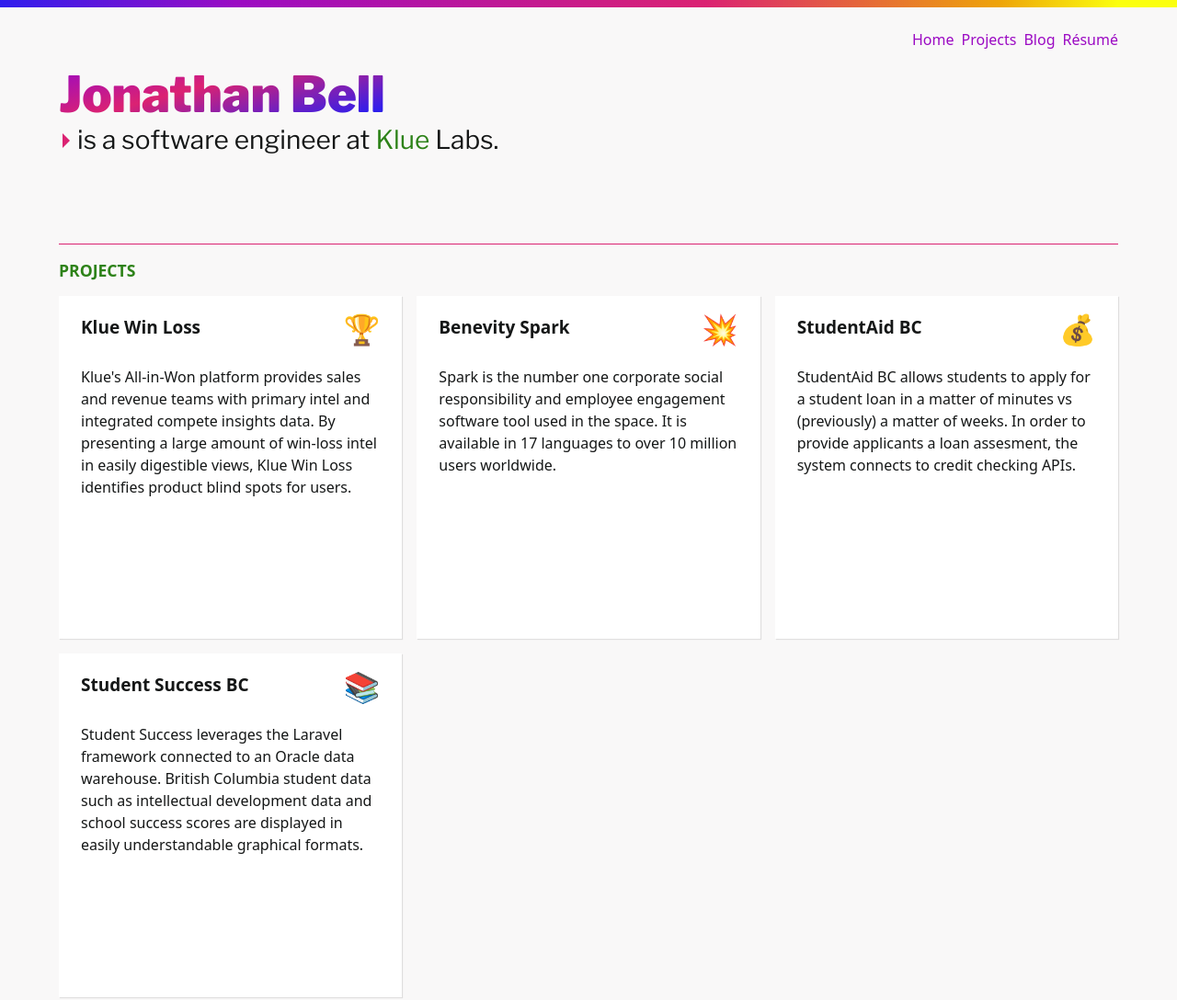
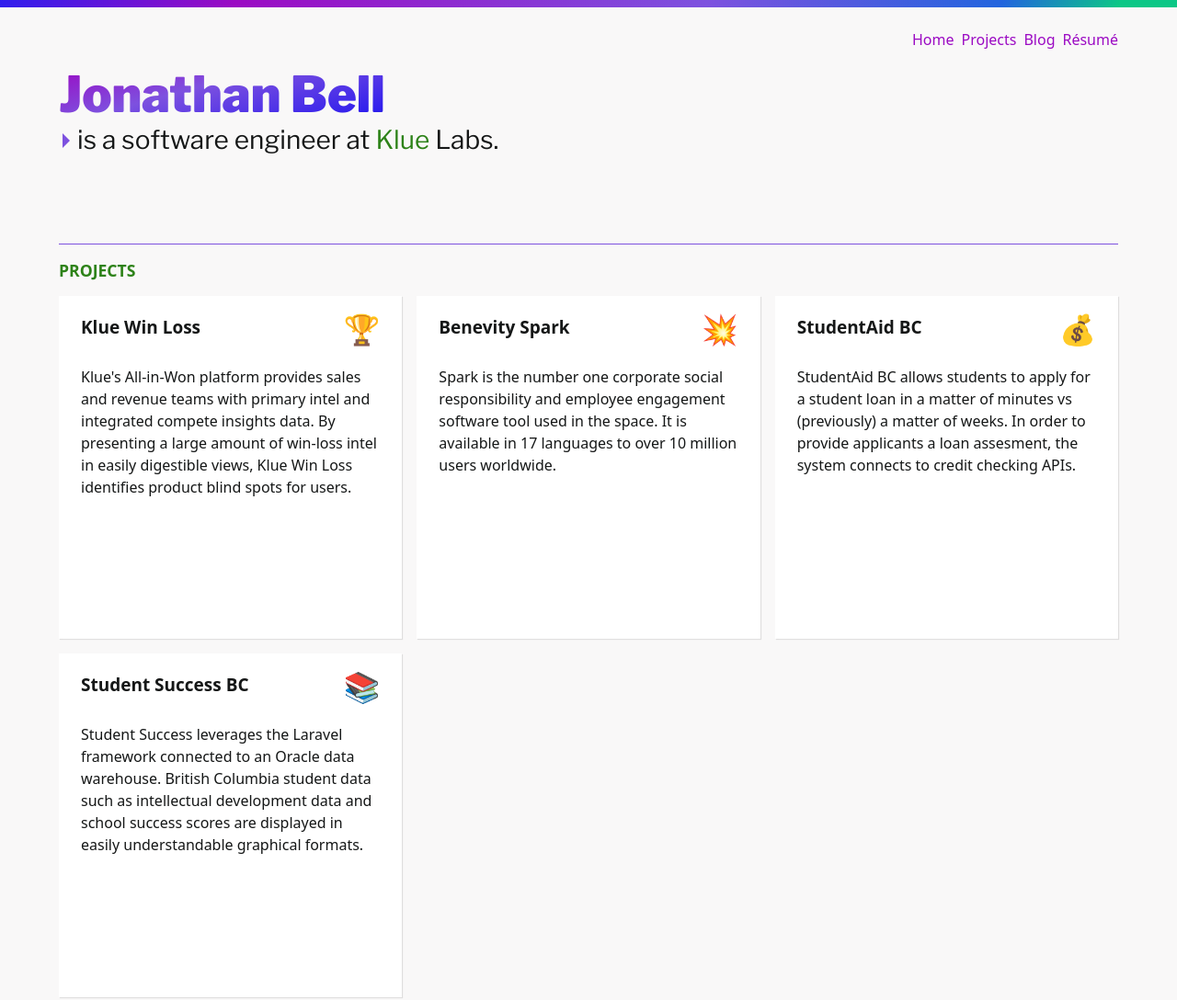
Before and after one commit to jonathanbell/jonathanbell.github.io, an Astro site: page / in a window 1280 px wide. Shown: the top 1088 px of the page at 92% size. Built offline with nearby package versions, Linux system fonts and the light colour scheme; Astro itself is replaced by a stand-in of ours.

Commit message:
feat(colors): update site color for pure fun
Closes jonathanbell/jonathanbell.github.io#202

```diff
--- a/src/layouts/BaseLayout.astro
+++ b/src/layouts/BaseLayout.astro
@@ -105,24 +105,29 @@
     --colors-brand-base: #9b0ac3;
     --colors-brand-base-secondary: #2d8218;
 
-    --colors-accent-light: #fbff0e;
-    --colors-accent-light-secondary: #eea508;
+    // --colors-accent-light: #fbff0e;
+    --colors-accent-light: #0bc786;
+    // --colors-accent-light-secondary: #eea508;
+    --colors-accent-light-secondary: #2265de;
+    // --colors-accent-deep: #2f1eed;
     --colors-accent-deep: #2f1eed;
-    --colors-accent-deep-secondary: #db2272;
+    // --colors-accent-deep-secondary: #db2272;
+    --colors-accent-deep-secondary: #7d51df;
   }
 
   @media (prefers-color-scheme: dark) {
     :root {
       --colors-bg-base: #151717;
-      // --colors-fg-base: #f9f8f8;
       --colors-fg-base: #f3f0f0;
 
       --colors-base-midtone: #b9c7d6;
 
-      --colors-brand-base: #c466de;
+      // --colors-brand-base: #c466de;
+      --colors-brand-base: #ff507a;
+      // --colors-brand-base-secondary: #5ed041;
       --colors-brand-base-secondary: #5ed041;
-
-      --colors-accent-deep: #1e5ced;
+      // --colors-accent-deep: #1e5ced;
+      --colors-accent-deep: #f07631;
     }
   }
 
@@ -149,7 +154,7 @@
       content: "";
       display: block;
       background: linear-gradient(
-        90deg,
+        113deg,
         var(--colors-accent-deep) 0%,
         var(--colors-brand-base) 20%,
         var(--colors-accent-deep-secondary) 60%,
```
Also changed, not shown: tests/navigation.spec.ts (+0 -17 lines).
